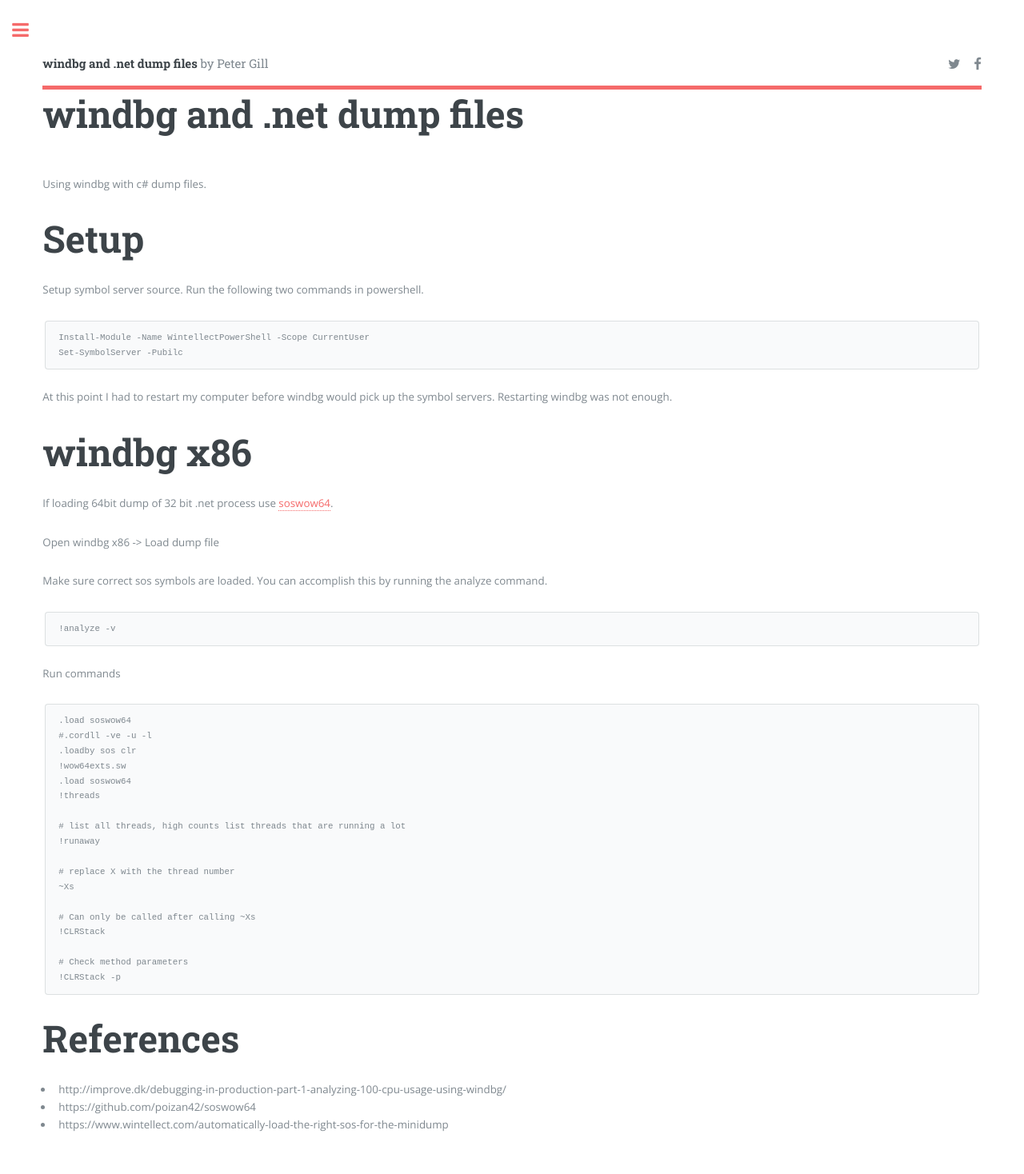
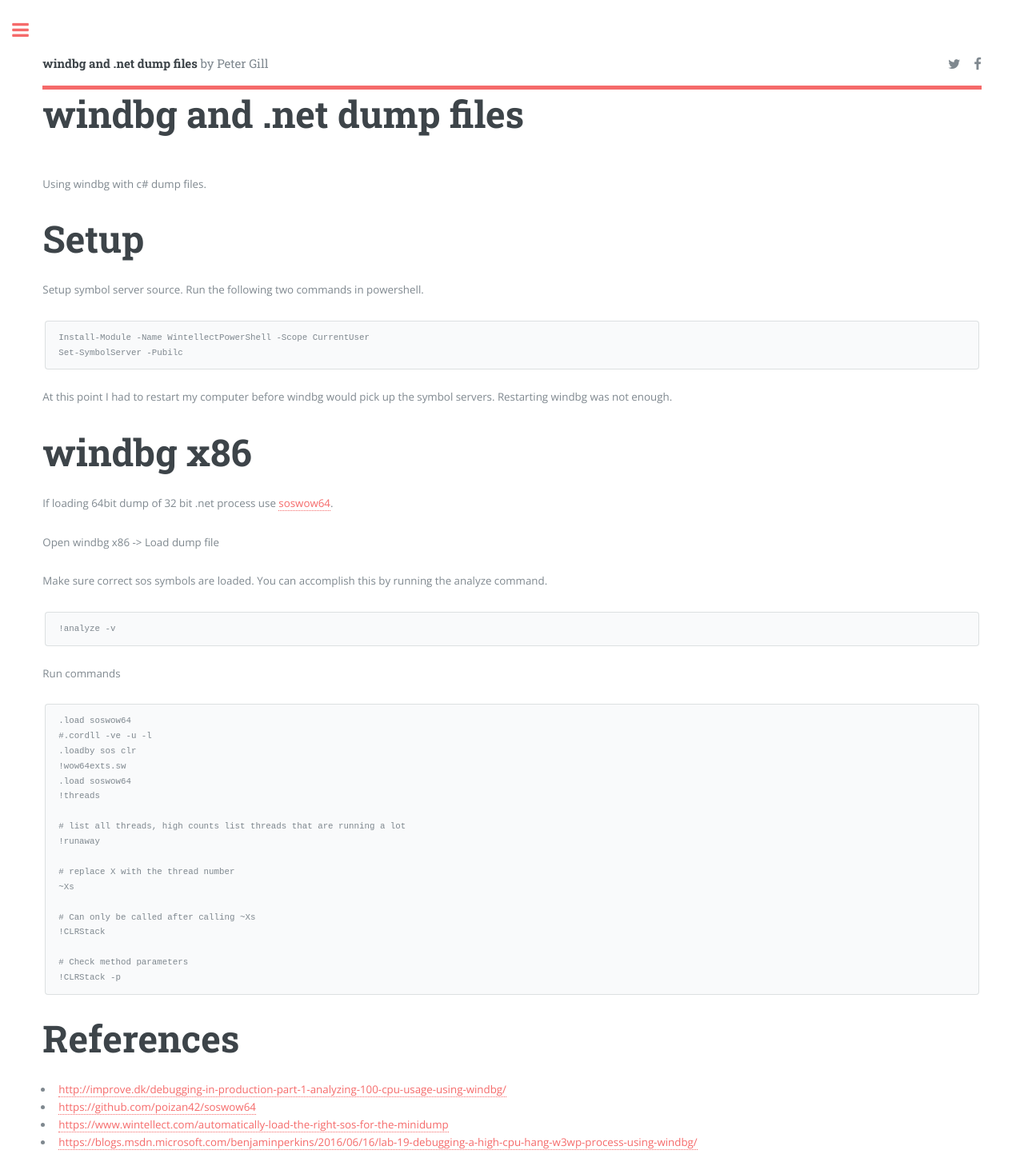
Before and after one commit to majorsilence/Dev, a Jekyll site: the page built from docs/DevOps/windbg-dotnet-services-apps.md, in a window 1280 px wide. Shown: the whole page at 80% size. Built offline with Jekyll 4.4.1, drawn with Linux system fonts in a browser that asks for light colours; before the commit the page ends 1446 px from its top, so only the background shows below that; some of the changed lines change nothing that is shown.

Commit message:
Update windbg-dotnet-services-apps.md

```diff
--- a/docs/DevOps/windbg-dotnet-services-apps.md
+++ b/docs/DevOps/windbg-dotnet-services-apps.md
@@ -53,6 +53,7 @@ Run commands
 
 
 # References
-* http://improve.dk/debugging-in-production-part-1-analyzing-100-cpu-usage-using-windbg/
-* https://github.com/poizan42/soswow64
-* https://www.wintellect.com/automatically-load-the-right-sos-for-the-minidump
+* [http://improve.dk/debugging-in-production-part-1-analyzing-100-cpu-usage-using-windbg/](http://improve.dk/debugging-in-production-part-1-analyzing-100-cpu-usage-using-windbg/)
+* [https://github.com/poizan42/soswow64](https://github.com/poizan42/soswow64)
+* [https://www.wintellect.com/automatically-load-the-right-sos-for-the-minidump](https://www.wintellect.com/automatically-load-the-right-sos-for-the-minidump)
+* [https://blogs.msdn.microsoft.com/benjaminperkins/2016/06/16/lab-19-debugging-a-high-cpu-hang-w3wp-process-using-windbg/](https://blogs.msdn.microsoft.com/benjaminperkins/2016/06/16/lab-19-debugging-a-high-cpu-hang-w3wp-process-using-windbg/)
```
